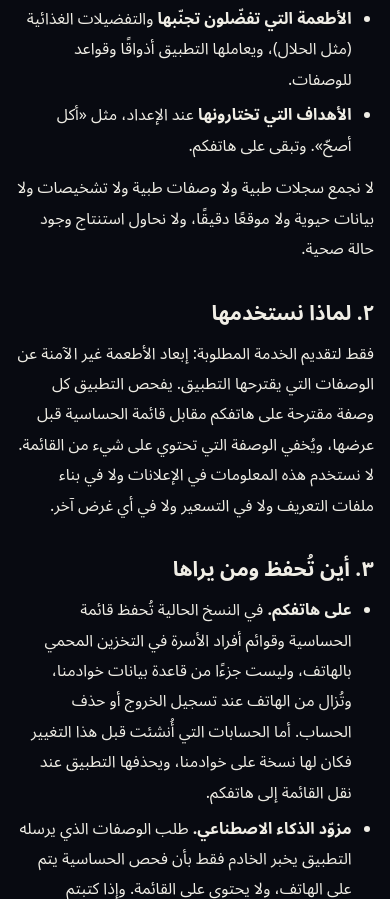
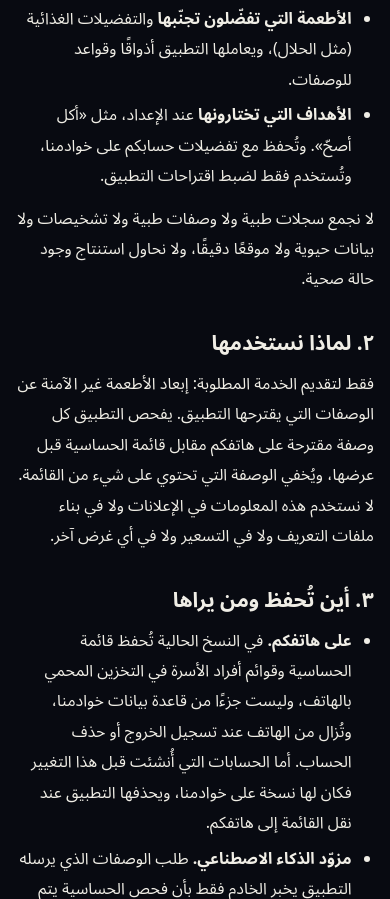
Before and after one commit to Prep-Me/prep-me.github.io, a plain HTML site: page ar/consumer-health-data/index.html in a window 390 px wide. Shown: the part 1255-2154 px from the top of the page. Drawn offline with Linux system fonts and the light colour scheme.

Commit message:
fix: goals are saved with the account, not only on the phone
The health data page said the onboarding goals stay on the phone; the app writes them to profiles.onboarding_goals.

Co-Authored-By: Claude Sonnet 5.5 <noreply@anthropic.com>

```diff
--- a/ar/consumer-health-data/index.html
+++ b/ar/consumer-health-data/index.html
@@ -47,7 +47,7 @@
 <ul>
 <li><strong>الحساسية وعدم التحمّل</strong> لدى الحساب ولدى أفراد الأسرة المضافين، تُختار من قائمة التطبيق أو تُكتب أسماءَ أطعمة. لا تُذكر أسماء أفراد الأسرة للذكاء الاصطناعي أبدًا.</li>
 <li><strong>الأطعمة التي تفضّلون تجنّبها</strong> والتفضيلات الغذائية (مثل الحلال)، ويعاملها التطبيق أذواقًا وقواعد للوصفات.</li>
-<li><strong>الأهداف التي تختارونها</strong> عند الإعداد، مثل «أكل أصحّ». وتبقى على هاتفكم.</li>
+<li><strong>الأهداف التي تختارونها</strong> عند الإعداد، مثل «أكل أصحّ». وتُحفظ مع تفضيلات حسابكم على خوادمنا، وتُستخدم فقط لضبط اقتراحات التطبيق.</li>
 </ul>
 <p>لا نجمع سجلات طبية ولا وصفات طبية ولا تشخيصات ولا بيانات حيوية ولا موقعًا دقيقًا، ولا نحاول استنتاج وجود حالة صحية.</p>
 
```
Also changed, not shown: consumer-health-data/index.html (+1 -1 lines).
